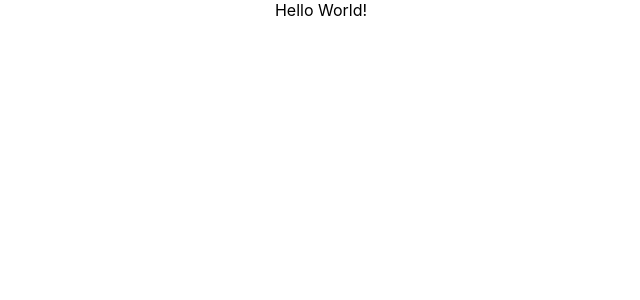
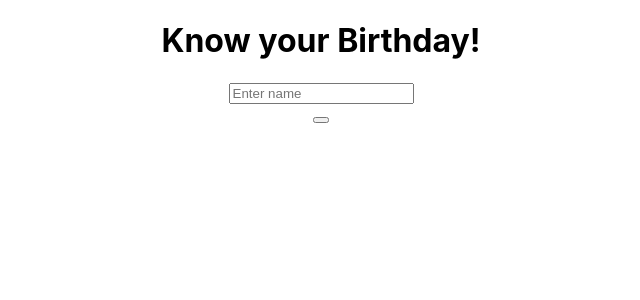
Before and after one commit to r0hitk/know_your_birthday, a React (Create React App) app: page / in a window 1280 px wide. Shown: the top 300 px of the page, without its empty margins (319-959 px from the left). Built offline with nearby package versions, Linux system fonts and the light colour scheme.

Commit message:
App design

```diff
--- a/src/App.js
+++ b/src/App.js
@@ -1,5 +1,7 @@
 import React from 'react';
 import './App.css';
+import SearchBox from "./SearchBox";
+import Button from "./Button";
 
 class App extends React.Component{
 
@@ -14,7 +16,11 @@ class App extends React.Component{
   render(){
     return (
       <div className="App">
-        Hello World!
+        <h1>
+          Know your Birthday!
+        </h1>
+        <SearchBox/>
+        <Button/>
       </div>
     );
   }
--- /dev/null
+++ b/src/Button.js
@@ -0,0 +1,11 @@
+import React from "react";
+
+const Button = (props) => {
+
+    return <div>
+        <button onClick= {props.searchIt}/>
+    </div>;
+
+}
+
+export default Button;
--- /dev/null
+++ b/src/SearchBox.js
@@ -0,0 +1,9 @@
+import React from "react";
+
+const SearchBox = () => {
+  return <div>
+      <input type = "search" placeholder = "Enter name"/>
+  </div>;
+};
+
+export default SearchBox;
```
